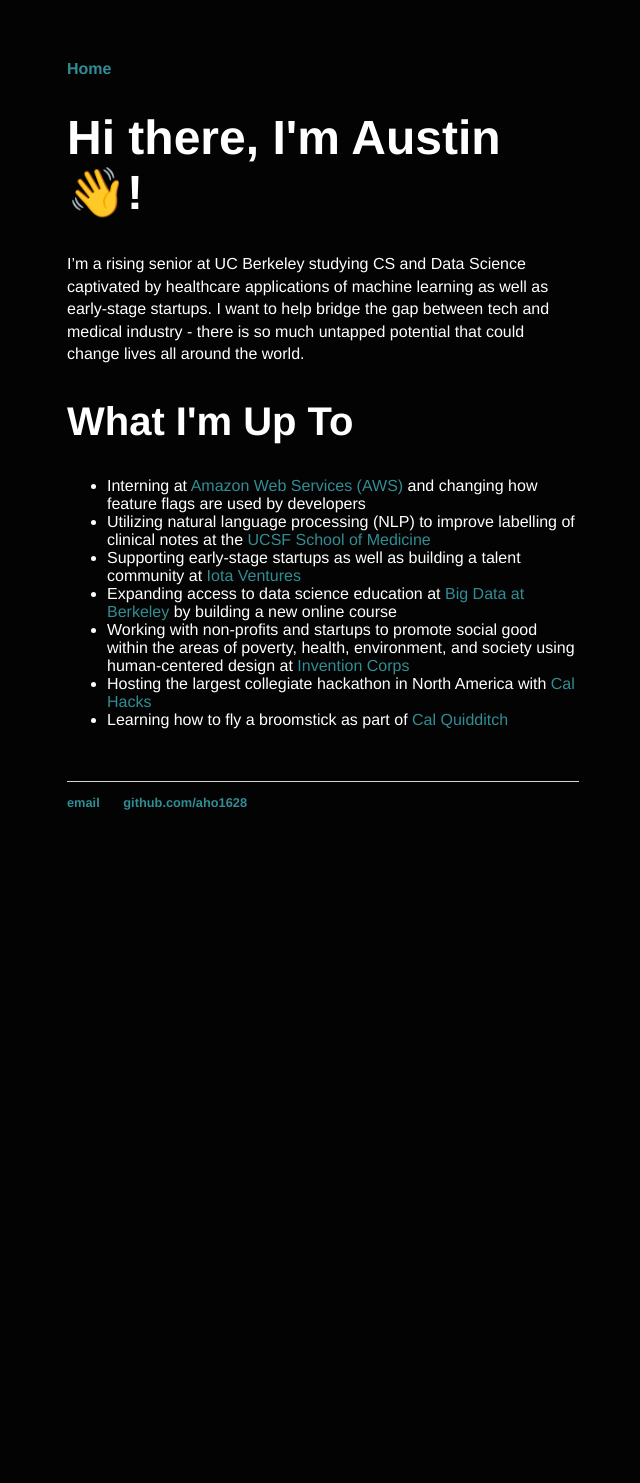
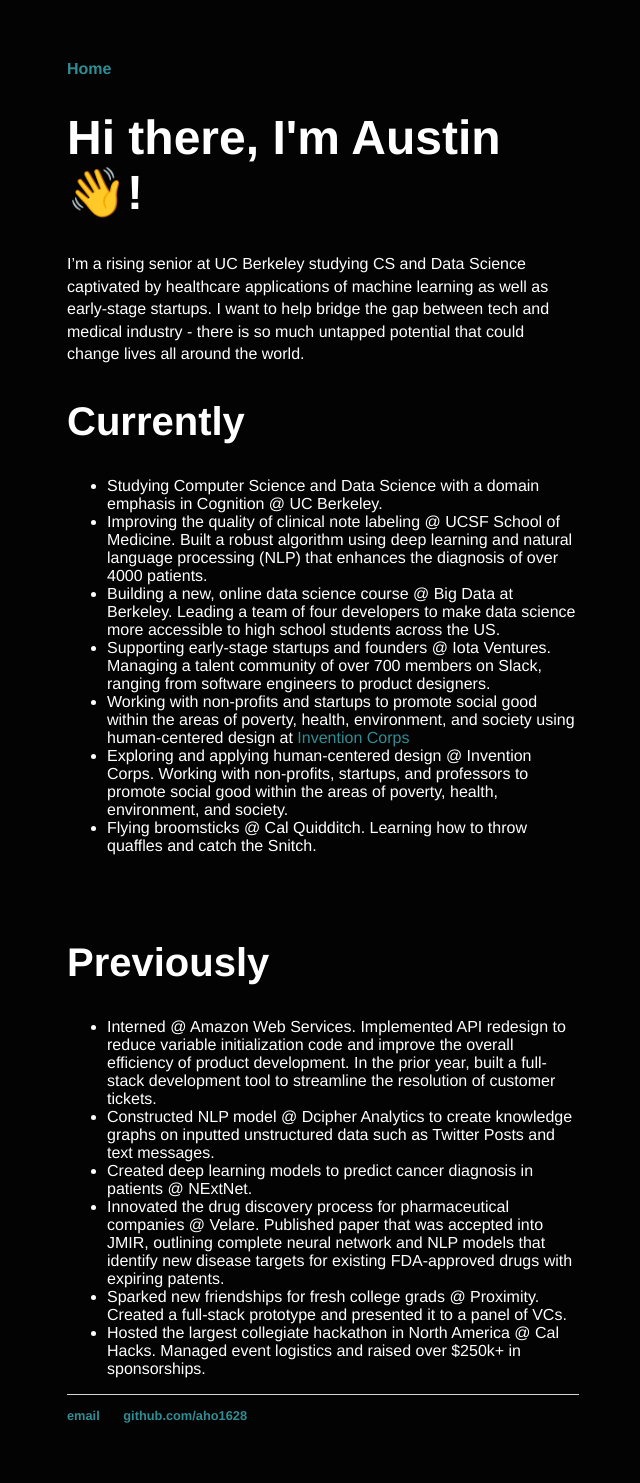
Before and after one commit to aho1628/aho1628.github.io, a Jekyll site: the page built from index.html, in a window 1280 px wide. Shown: the whole page, without its empty margins (317-957 px from the left). Built offline with Jekyll 4.4.1, drawn with Linux system fonts in a browser that asks for light colours; before the commit the page ends 900 px from its top, so only the background shows below that.

Commit message:
Updated info

```diff
--- a/index.html
+++ b/index.html
@@ -5,16 +5,25 @@ title: Austin Ho
 <div class="blurb">
 	<h1>Hi there, I'm Austin &#128075!</h1>
 	<p>I’m a rising senior at UC Berkeley studying CS and Data Science captivated by healthcare applications of machine learning as well as early-stage startups. I want to help bridge the gap between tech and medical industry - there is so much untapped potential that could change lives all around the world.</p>
-	<h2>What I'm Up To</h2>
+	<h2>Currently</h2>
 	<ul>
-		<li>Interning at <a href="https://aws.amazon.com/">Amazon Web Services (AWS)</a> and changing how feature flags are used by developers</li>
-		<li>Utilizing natural language processing (NLP) to improve labelling of clinical notes at the <a href="https://quil.ucsf.edu/content/quality-and-informatics-lab-quil">UCSF School of Medicine</a></li>
-		<li>Supporting early-stage startups as well as building a talent community at <a href="https://iota.ventures/">Iota Ventures</a></li>
-		<li>Expanding access to data science education at <a href="https://bd.berkeley.edu/"> Big Data at Berkeley</a> by building a new online course </li>
+		<li>Studying Computer Science and Data Science with a domain emphasis in Cognition @ UC Berkeley.</li>
+		<li>Improving the quality of clinical note labeling @ UCSF School of Medicine. Built a robust algorithm using deep learning and natural language processing (NLP) that enhances the diagnosis of over 4000 patients.</li>
+		<li>Building a new, online data science course @ Big Data at Berkeley. Leading a team of four developers to make data science more accessible to high school students across the US.</li>
+		<li>Supporting early-stage startups and founders @ Iota Ventures. Managing a talent community of over 700 members on Slack, ranging from software engineers to product designers.</li>
 		<li>Working with non-profits and startups to promote social good within the areas of poverty, health, environment, and society using human-centered design at <a href="https://inventioncorps.org/index.html">Invention Corps</a></li>
-		<li>Hosting the largest collegiate hackathon in North America with <a href = "calhacks.io"> Cal Hacks </a></li>
-		<li>Learning how to fly a broomstick as part of <a href = "https://calquidditch.wordpress.com/"> Cal Quidditch </a></li>
+		<li>Exploring and applying human-centered design @ Invention Corps. Working with non-profits, startups, and professors to promote social good within the areas of poverty, health, environment, and society.</li>
+		<li>Flying broomsticks @ Cal Quidditch. Learning how to throw quaffles and catch the Snitch.</li>
 	</ul>
 	<br><br/>
+	<h2>Previously</h2>
+	<ul>
+		<li>Interned @ Amazon Web Services. Implemented API redesign to reduce variable initialization code and improve the overall efficiency of product development. In the prior year, built a full-stack development tool to streamline the resolution of customer tickets.</li>
+		<li>Constructed NLP model @ Dcipher Analytics to create knowledge graphs on inputted unstructured data such as Twitter Posts and text messages.</li>
+		<li>Created deep learning models to predict cancer diagnosis in patients @ NExtNet.</li>
+		<li>Innovated the drug discovery process for pharmaceutical companies @ Velare. Published paper that was accepted into JMIR, outlining complete neural network and NLP models that identify new disease targets for existing FDA-approved drugs with expiring patents.</li>
+		<li>Sparked new friendships for fresh college grads @ Proximity. Created a full-stack prototype and presented it to a panel of VCs.</li>
+		<li>Hosted the largest collegiate hackathon in North America @ Cal Hacks. Managed event logistics and raised over $250k+ in sponsorships.</li>
+	</ul>
 
 </div><!-- /.blurb -->
```
